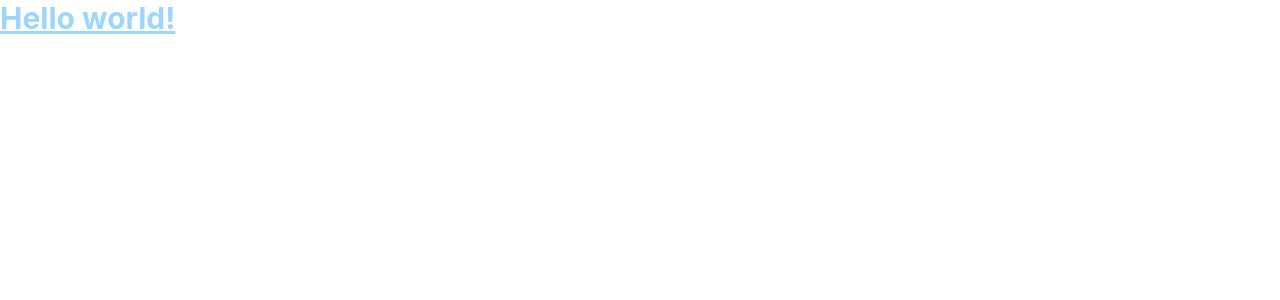
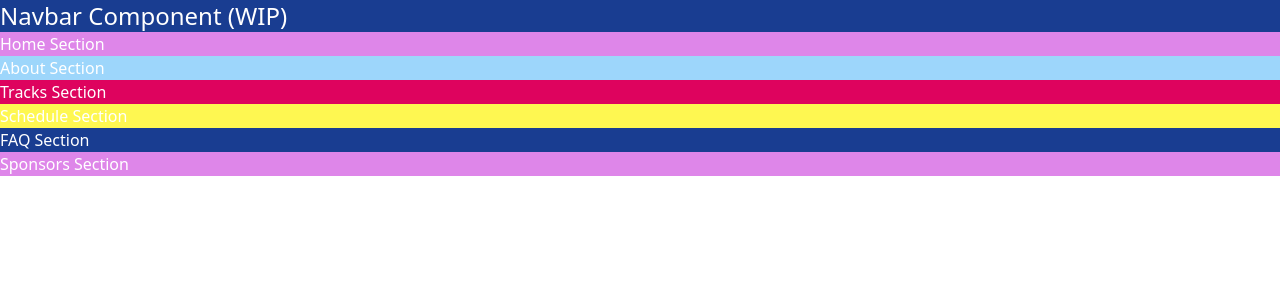
Before and after one commit to hack-duke/2025.hackduke.org, a React (Create React App) app: page / in a window 1280 px wide. Shown: the top 300 px of the page. Built offline with nearby package versions, Linux system fonts and the light colour scheme.

Commit message:
Feat: add more templating

```diff
--- a/src/App.js
+++ b/src/App.js
@@ -1,15 +1,26 @@
 import './App.css'
-
+import { Navbar } from './components/navbar'
+import { Home } from './components/home'
+import { About } from './components/about'
+import { Tracks } from './components/tracks'
+import { Schedule } from './components/schedule'
+import { FAQ } from './components/faq'
+import { Sponsors } from './components/sponsors'
+// TODO: Add the navbar
+// TODO: Add the different sections (About, Tracks, etc.)
+// TODO: Add the background image for each section
+// (look at how https://www.treehacks.com structures their HTML)
 function App () {
   return (
-    <h1 className='text-3xl font-bold underline text-secondary'>
-      Hello world!
-    </h1>
-    // TODO: Add the navbar
-    // TODO: Add the different sections (About, Tracks, etc.)
-    // TODO: Add the background image for each section
-
-    // (look at how https://www.treehacks.com structures their HTML)
+    <div className='font-sans'>
+      <Navbar />
+      <Home />
+      <About />
+      <Tracks />
+      <Schedule />
+      <FAQ />
+      <Sponsors />
+    </div>
   )
 }
 
--- /dev/null
+++ b/src/components/about.js
@@ -0,0 +1,7 @@
+export const About = () => {
+  return (
+    <section className='bg-secondary w-screen text-white'>
+      About Section
+    </section>
+  )
+}
--- /dev/null
+++ b/src/components/faq.js
@@ -0,0 +1,5 @@
+export const FAQ = () => {
+  return (
+    <section className='bg-background w-screen text-white'>FAQ Section</section>
+  )
+}
--- /dev/null
+++ b/src/components/home.js
@@ -0,0 +1,5 @@
+export const Home = () => {
+  return (
+    <section className='bg-accent1 w-screen text-white'>Home Section</section>
+  )
+}
--- a/src/components/navbar.js
+++ b/src/components/navbar.js
@@ -1 +1,8 @@
 // code for the navbar should go here
+export const Navbar = () => {
+  return (
+    <nav className='w-screen text-2xl text-white bg-background'>
+      Navbar Component (WIP)
+    </nav>
+  )
+}
--- /dev/null
+++ b/src/components/schedule.js
@@ -0,0 +1,7 @@
+export const Schedule = () => {
+  return (
+    <section className='bg-accent2 w-screen text-white'>
+      Schedule Section
+    </section>
+  )
+}
--- /dev/null
+++ b/src/components/sponsors.js
@@ -0,0 +1,7 @@
+export const Sponsors = () => {
+  return (
+    <section className='bg-accent1 w-screen text-white'>
+      Sponsors Section
+    </section>
+  )
+}
--- /dev/null
+++ b/src/components/tracks.js
@@ -0,0 +1,5 @@
+export const Tracks = () => {
+  return (
+    <section className='bg-accent3 w-screen text-white'>Tracks Section</section>
+  )
+}
--- a/src/index.css
+++ b/src/index.css
@@ -2,9 +2,12 @@
 @tailwind components;
 @tailwind utilities;
 
+@import url('https://fonts.googleapis.com/css2?family=Urbanist:ital,wght@0,100..900;1,100..900&display=swap');
+@import url('https://fonts.googleapis.com/css2?family=Aldrich&display=swap');
+
 body {
   margin: 0;
-  font-family: -apple-system, BlinkMacSystemFont, 'Segoe UI', 'Roboto', 'Oxygen',
+  font-family: 'Urbanist', -apple-system, BlinkMacSystemFont, 'Segoe UI', 'Roboto', 'Oxygen',
     'Ubuntu', 'Cantarell', 'Fira Sans', 'Droid Sans', 'Helvetica Neue',
     sans-serif;
   -webkit-font-smoothing: antialiased;
--- a/tailwind.config.js
+++ b/tailwind.config.js
@@ -5,14 +5,25 @@ module.exports = {
     colors: {
       primary: '#5A26A1',
       secondary: '#9DD6FB',
-      ter: '#DE86E9',
+      accent1: '#DE86E9',
       background: '#193D91',
       white: '#FFF',
       accent2: '#FEF751',
       accent3: '#DE035E',
       black: '#170738'
     },
-    extend: {}
+    extend: {},
+    fontFamily: {
+      sans: ['Urbanist', 'ui-sans-serif', 'system-ui'],
+      mono: [
+        'Aldrich',
+        'source-code-pro',
+        'Menlo',
+        'Monaco',
+        'Consolas',
+        'Courier New'
+      ]
+    }
   },
   plugins: []
 }
```
